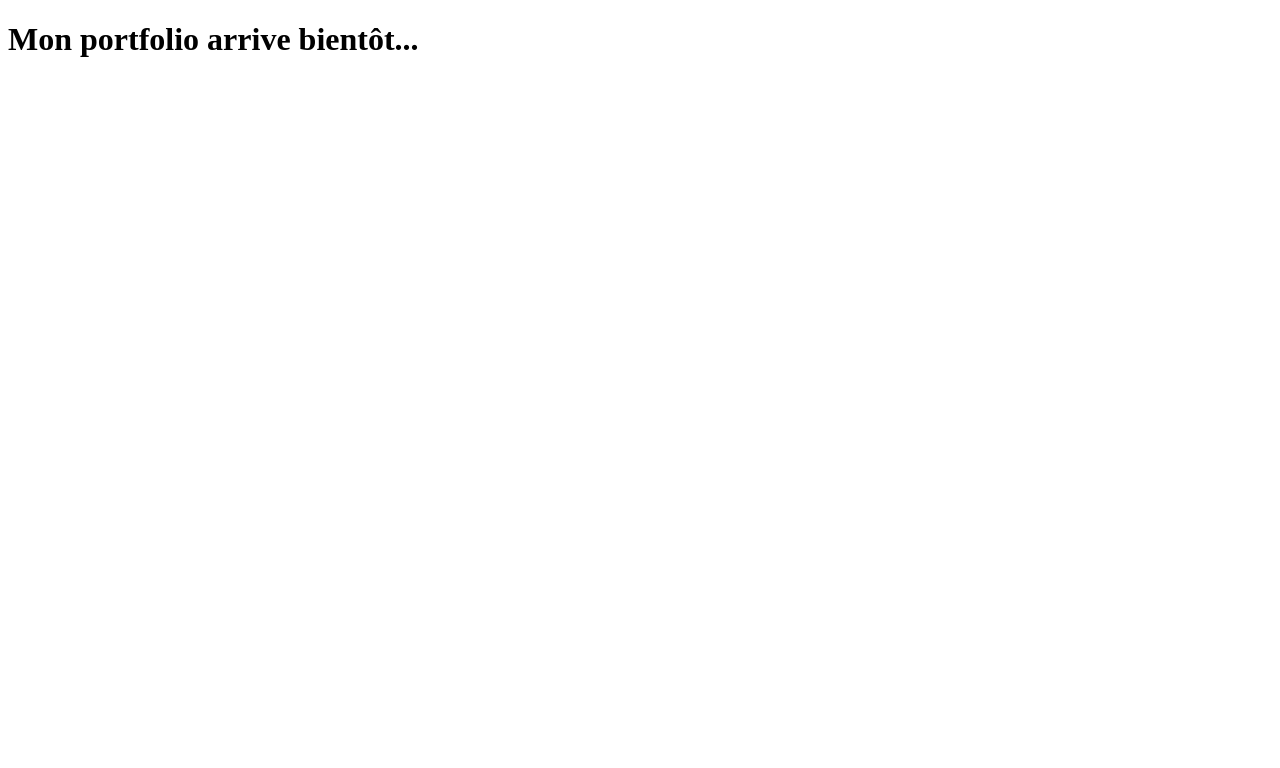
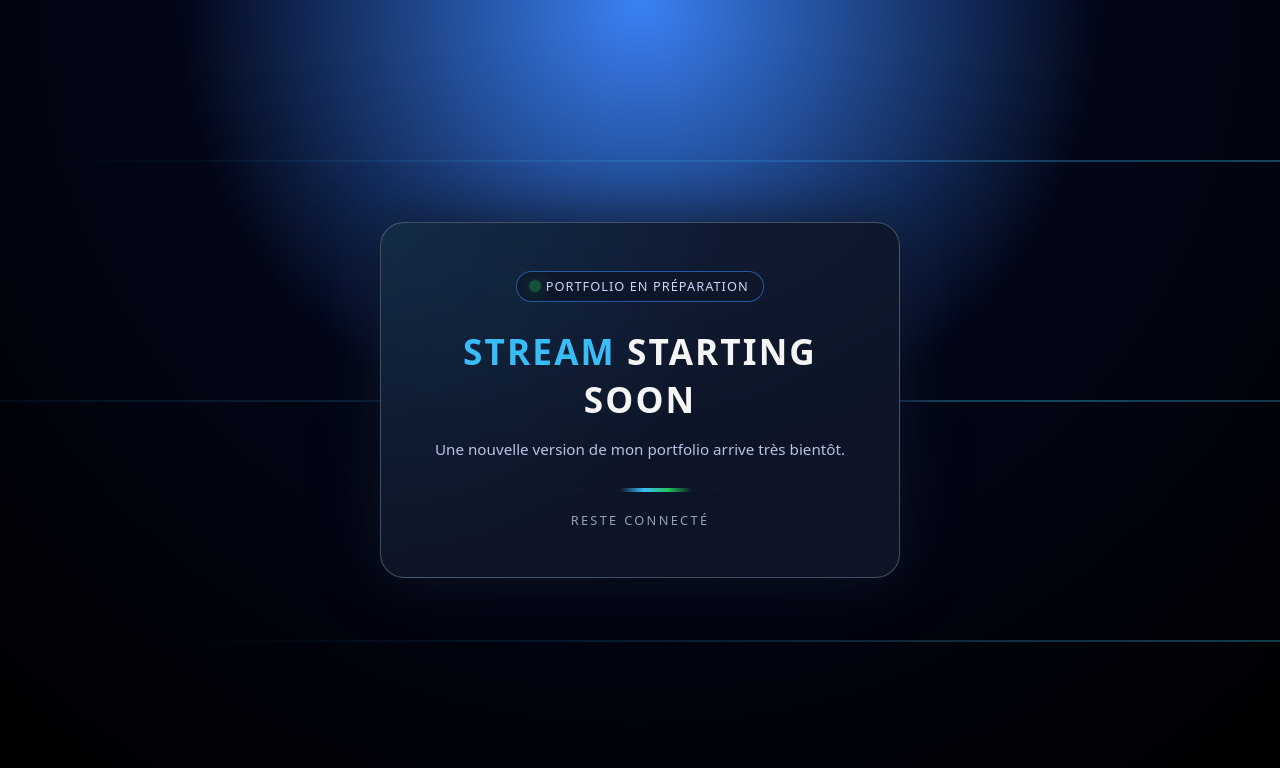
Before and after one commit to Oubaid29/Oubaid29.github.io, a plain HTML site: page index.html in a window 1280 px wide. Drawn offline with Linux system fonts and the light colour scheme.

Commit message:
Update index.html for portfolio waiting launch

```diff
--- a/index.html
+++ b/index.html
@@ -1,10 +1,199 @@
 <!DOCTYPE html>
-<html>
+<html lang="fr">
   <head>
     <meta charset="utf-8">
-    <title>Mon site</title>
+    <title>Portfolio bientôt disponible</title>
+    <style>
+      * {
+        margin: 0;
+        padding: 0;
+        box-sizing: border-box;
+      }
+
+      body {
+        height: 100vh;
+        font-family: system-ui, -apple-system, BlinkMacSystemFont, "Segoe UI", sans-serif;
+        color: #f5f5f5;
+        background: radial-gradient(circle at top, #3b82f6 0, #020617 45%, #000 100%);
+        display: flex;
+        align-items: center;
+        justify-content: center;
+        overflow: hidden;
+      }
+
+      .overlay {
+        position: relative;
+        width: 100%;
+        height: 100%;
+        display: flex;
+        align-items: center;
+        justify-content: center;
+      }
+
+      /* Lignes animées en fond */
+      .lines {
+        position: absolute;
+        inset: 0;
+        overflow: hidden;
+        opacity: 0.35;
+      }
+
+      .line {
+        position: absolute;
+        width: 200%;
+        height: 2px;
+        background: linear-gradient(90deg, transparent, #38bdf8, transparent);
+        animation: slide 8s linear infinite;
+      }
+
+      .line:nth-child(1) {
+        top: 20%;
+        animation-duration: 10s;
+      }
+
+      .line:nth-child(2) {
+        top: 50%;
+        animation-duration: 12s;
+      }
+
+      .line:nth-child(3) {
+        top: 80%;
+        animation-duration: 9s;
+      }
+
+      @keyframes slide {
+        0%   { transform: translateX(-50%); }
+        100% { transform: translateX(50%); }
+      }
+
+      /* Bloc central */
+      .content {
+        position: relative;
+        text-align: center;
+        padding: 3rem 2rem;
+        border-radius: 1.5rem;
+        border: 1px solid rgba(148, 163, 184, 0.4);
+        background: radial-gradient(circle at top left, rgba(56, 189, 248, 0.12), transparent 55%),
+                    rgba(15, 23, 42, 0.9);
+        box-shadow: 0 0 60px rgba(15, 23, 42, 0.9);
+        backdrop-filter: blur(18px);
+        max-width: 520px;
+        width: 90%;
+      }
+
+      .chip {
+        display: inline-flex;
+        align-items: center;
+        gap: 0.4rem;
+        padding: 0.35rem 0.9rem;
+        border-radius: 999px;
+        background: rgba(15, 23, 42, 0.9);
+        border: 1px solid rgba(59, 130, 246, 0.6);
+        font-size: 0.8rem;
+        letter-spacing: 0.08em;
+        text-transform: uppercase;
+        color: #cbd5f5;
+      }
+
+      .dot {
+        width: 8px;
+        height: 8px;
+        border-radius: 999px;
+        background: #22c55e;
+        box-shadow: 0 0 12px #22c55e;
+        animation: pulse 1.5s ease-out infinite;
+      }
+
+      @keyframes pulse {
+        0%   { transform: scale(1);   opacity: 1;   }
+        70%  { transform: scale(1.8); opacity: 0;   }
+        100% { transform: scale(1);   opacity: 0;   }
+      }
+
+      h1 {
+        margin-top: 1.6rem;
+        font-size: 2.2rem;
+        letter-spacing: 0.06em;
+        text-transform: uppercase;
+      }
+
+      .accent {
+        color: #38bdf8;
+      }
+
+      p.subtitle {
+        margin-top: 1rem;
+        font-size: 0.95rem;
+        color: #cbd5f5;
+        opacity: 0.9;
+      }
+
+      /* Petit loader en bas */
+      .progress {
+        margin: 1.8rem auto 0;
+        width: 160px;
+        height: 4px;
+        border-radius: 999px;
+        background: rgba(15, 23, 42, 0.9);
+        overflow: hidden;
+        position: relative;
+      }
+
+      .progress::before {
+        content: "";
+        position: absolute;
+        inset: 0;
+        background: linear-gradient(90deg, transparent, #38bdf8, #22c55e, transparent);
+        width: 45%;
+        animation: load 1.8s ease-in-out infinite;
+      }
+
+      @keyframes load {
+        0%   { transform: translateX(-100%); }
+        50%  { transform: translateX(0); }
+        100% { transform: translateX(140%); }
+      }
+
+      .bottom-text {
+        margin-top: 1.2rem;
+        font-size: 0.8rem;
+        text-transform: uppercase;
+        letter-spacing: 0.18em;
+        color: #94a3b8;
+      }
+
+      @media (max-width: 600px) {
+        h1 { font-size: 1.7rem; }
+        .content { padding: 2.2rem 1.6rem; }
+      }
+    </style>
   </head>
   <body>
-    <h1>Mon portfolio arrive bientôt...</h1>
+    <div class="overlay">
+      <div class="lines">
+        <div class="line"></div>
+        <div class="line"></div>
+        <div class="line"></div>
+      </div>
+
+      <div class="content">
+        <div class="chip">
+          <span class="dot"></span>
+          <span>Portfolio en préparation</span>
+        </div>
+
+        <h1><span class="accent">Stream</span> starting soon</h1>
+
+        <p class="subtitle">
+          Une nouvelle version de mon portfolio arrive très bientôt.
+        </p>
+
+        <div class="progress"></div>
+
+        <div class="bottom-text">
+          Reste connecté
+        </div>
+      </div>
+    </div>
   </body>
 </html>
```
